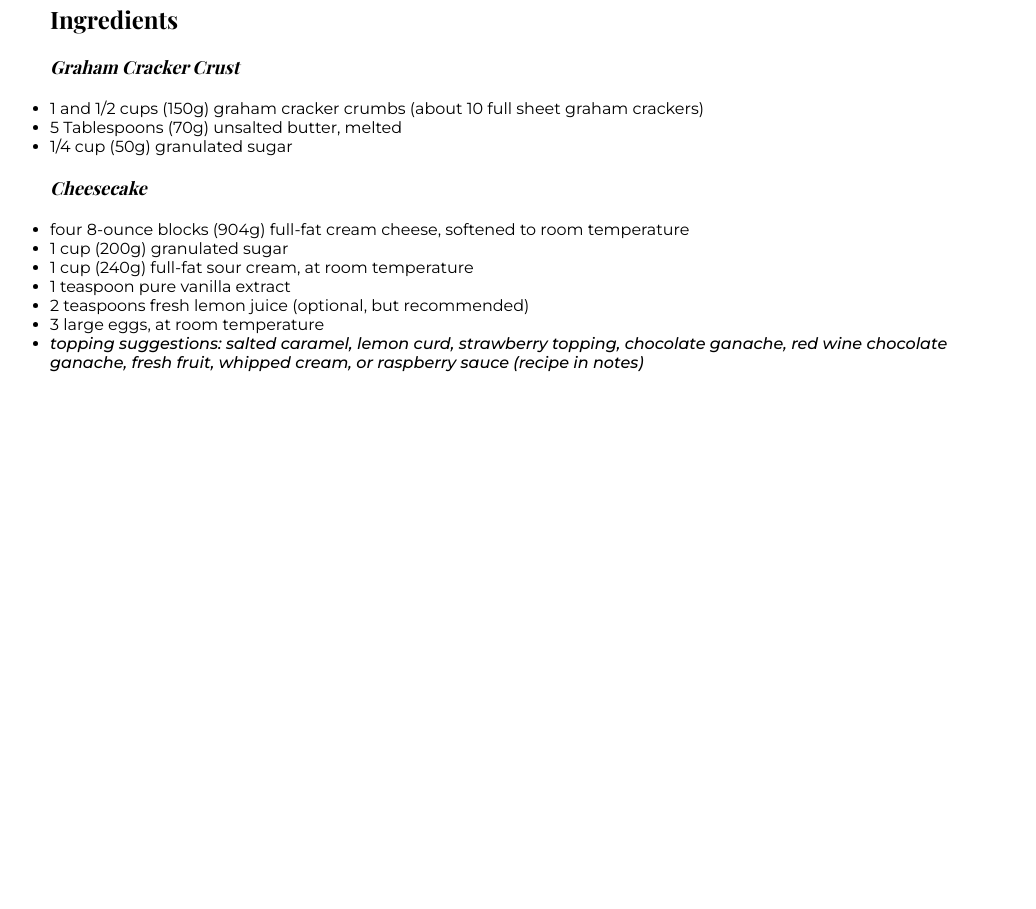
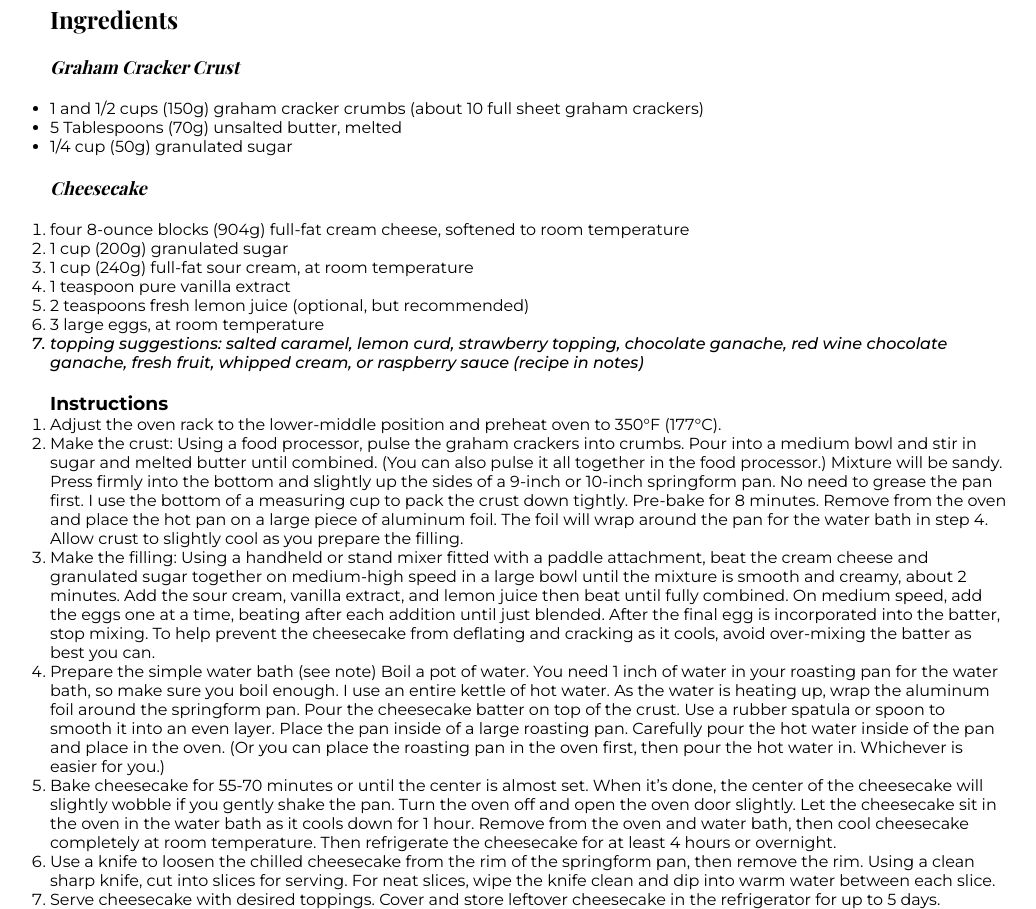
Before and after one commit to chaulagainkapil/recipe-single, a website: page index.html in a window 1280 px wide. Shown: the part 761-1670 px from the top of the page, without its empty margins (110-1146 px from the left). Before the commit the page ends 1153 px from the top, so only its background shows below. Drawn offline with nearby package versions, Linux system fonts and the light colour scheme; a web font is replaced by a local one.

Commit message:
fixed sections

```diff
--- a/index.html
+++ b/index.html
@@ -22,6 +22,10 @@
     />
 
     <title>Recipe</title>
+
+  </head>
+  <body>
+
     <header class="container">
       <div class="headerbox flex__column">
         <div class="headerbox__heading">
@@ -65,7 +69,7 @@
               </div>
               <div class="mainbox__text--recipe--ingredients--cheese">
                 <h3 class="italicc">Cheesecake</h3>
-                <ul>
+                <ol>
                   <li>four 8-ounce blocks (904g) full-fat cream cheese, softened to room temperature</li>
                   <li>1 cup (200g) granulated sugar</li>
                   <li>1 cup (240g) full-fat sour cream, at room temperature</li>
@@ -73,85 +77,28 @@
                   <li>2 teaspoons fresh lemon juice (optional, but recommended)</li>
                   <li>3 large eggs, at room temperature</li>
                   <li class="italicc">topping suggestions: salted caramel, lemon curd, strawberry topping, chocolate ganache, red wine chocolate ganache, fresh fruit, whipped cream, or raspberry sauce (recipe in notes) </li>
-                </ul>
+                </ol>
               </div>
+            </div>
+            <div class="mainbox__text--recipe--instruction">
+              <h3>Instructions</h3>
+              <ol>
+                <li><p>Adjust the oven rack to the lower-middle position and preheat oven to 350°F (177°C).</p></li>
+                <li><p>Make the crust: Using a food processor, pulse the graham crackers into crumbs. Pour into a medium bowl and stir in sugar and melted butter until combined. (You can also pulse it all together in the food processor.) Mixture will be sandy. Press firmly into the bottom and slightly up the sides of a 9-inch or 10-inch springform pan. No need to grease the pan first. I use the bottom of a measuring cup to pack the crust down tightly. Pre-bake for 8 minutes. Remove from the oven and place the hot pan on a large piece of aluminum foil. The foil will wrap around the pan for the water bath in step 4. Allow crust to slightly cool as you prepare the filling.</p></li>
+                <li><p>Make the filling: Using a handheld or stand mixer fitted with a paddle attachment, beat the cream cheese and granulated sugar together on medium-high speed in a large bowl until the mixture is smooth and creamy, about 2 minutes. Add the sour cream, vanilla extract, and lemon juice then beat until fully combined. On medium speed, add the eggs one at a time, beating after each addition until just blended. After the final egg is incorporated into the batter, stop mixing. To help prevent the cheesecake from deflating and cracking as it cools, avoid over-mixing the batter as best you can.</p></li>
+                <li><p>Prepare the simple water bath (see note) Boil a pot of water. You need 1 inch of water in your roasting pan for the water bath, so make sure you boil enough. I use an entire kettle of hot water. As the water is heating up, wrap the aluminum foil around the springform pan. Pour the cheesecake batter on top of the crust. Use a rubber spatula or spoon to smooth it into an even layer. Place the pan inside of a large roasting pan. Carefully pour the hot water inside of the pan and place in the oven. (Or you can place the roasting pan in the oven first, then pour the hot water in. Whichever is easier for you.)</p></li>
+                <li><p>Bake cheesecake for 55-70 minutes or until the center is almost set. When it’s done, the center of the cheesecake will slightly wobble if you gently shake the pan. Turn the oven off and open the oven door slightly. Let the cheesecake sit in the oven in the water bath as it cools down for 1 hour. Remove from the oven and water bath, then cool cheesecake completely at room temperature. Then refrigerate the cheesecake for at least 4 hours or overnight.</p></li>
+                <li><p>Use a knife to loosen the chilled cheesecake from the rim of the springform pan, then remove the rim. Using a clean sharp knife, cut into slices for serving. For neat slices, wipe the knife clean and dip into warm water between each slice.</p></li>
+                <li><p>Serve cheesecake with desired toppings. Cover and store leftover cheesecake in the refrigerator for up to 5 days.</p></li>
+              </ol>
             </div>
           </div>
           <div class="main__text--timer">
+            <!-- Make divs here -->
 
           </div>
         </div>
       </div>
     </main>
-    <!-- <style>
-      body {
-        font-family: "Poppins", sans-serif;
-      }
-
-      ul {
-        padding-left: 24px;
-      }
-
-      li {
-        margin-bottom: 8px;
-      }
-
-      .welcome {
-        max-width: 800px;
-        margin: 0 auto;
-      }
-
-      .welcome-text {
-        margin-top: 30vh;
-        font-weight: 500;
-      }
-
-      .welcome-text p {
-        font-size: 1rem;
-        font-weight: 400;
-      }
-
-      .welcome-text h1 {
-        font-size: 1.5rem;
-      }
-
-      .welcome-text a {
-        color: #f7542e;
-      }
-    </style> -->
-  </head>
-  <body>
-
-
-    <!-- <div class="welcome">
-      <div class="welcome-text">
-        <h1>
-          Welcome to
-          <a href="https://devchallenges.io/" target="_blank"
-            >devchallenges.io</a
-          >
-        </h1>
-
-        <p>
-          If you have any questions, don't hesitate to ask on Discord. Here are
-          7 general steps to complete the challenge:
-        </p>
-      </div>
-
-      <ul>
-        <li><b>Step 1:</b> Create a new repository on github</li>
-        <li><b>Step 2:</b> Copy resources, README.md to your repository</li>
-        <li>
-          <b>Step 3:</b> Login to Figma to checkout font, color, spacing,..
-        </li>
-        <li><b>Step 4:</b> Complete all user stories</li>
-        <li><b>Step 5:</b> Update README.md</li>
-        <li><b>Step 6:</b> Deploy your app and submit your solution</li>
-        <li>
-          <b>Step 7:</b> Share your solution on Discord, Twitter and other
-          platforms to ask for feedback
-        </li>
-      </ul>
-    </div> -->
   </body>
 </html>
--- a/scss/layout/_main.scss
+++ b/scss/layout/_main.scss
@@ -38,6 +38,9 @@ main {
             }
           }
         }
+        &--instruction{
+
+        }
       }
     }
   }
```
